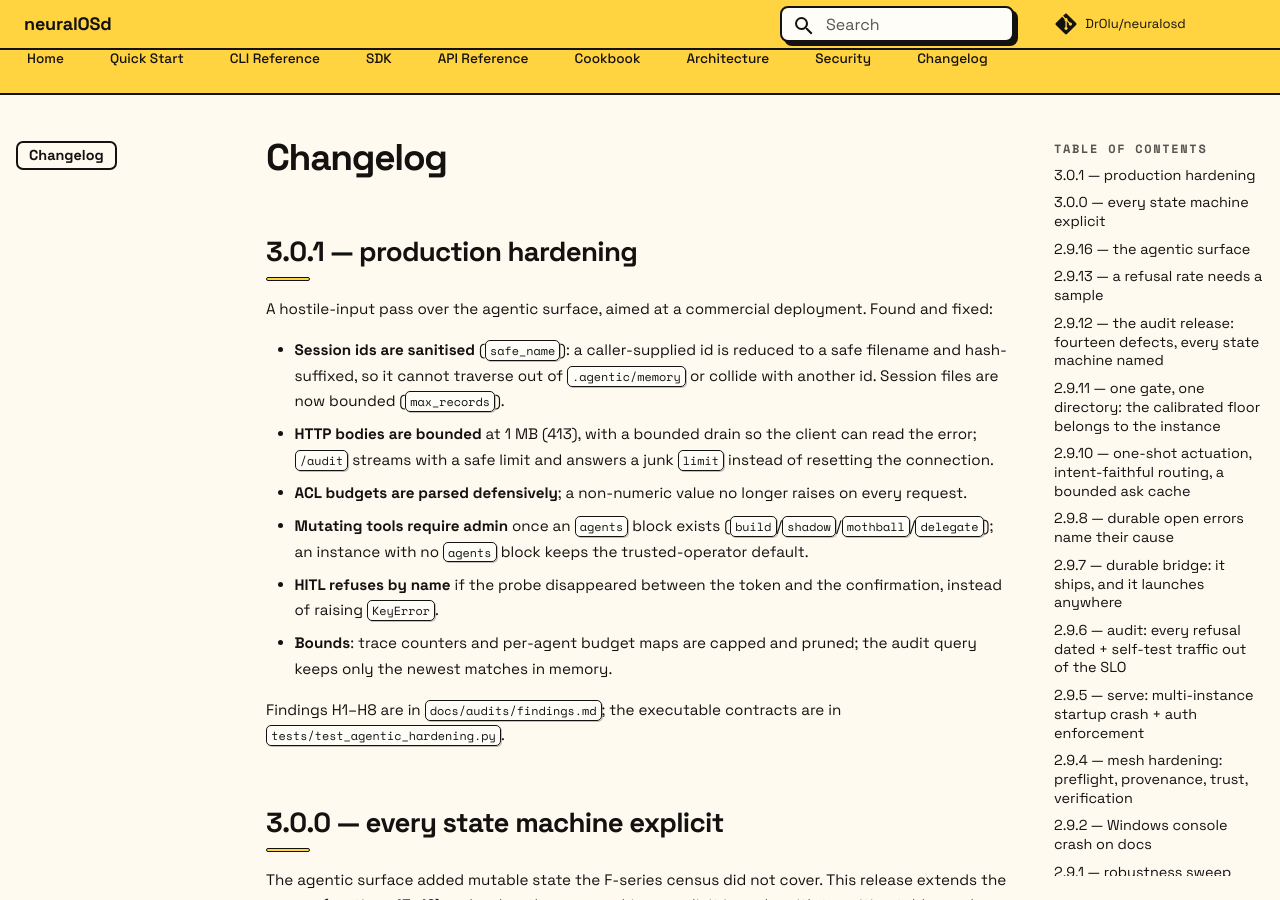
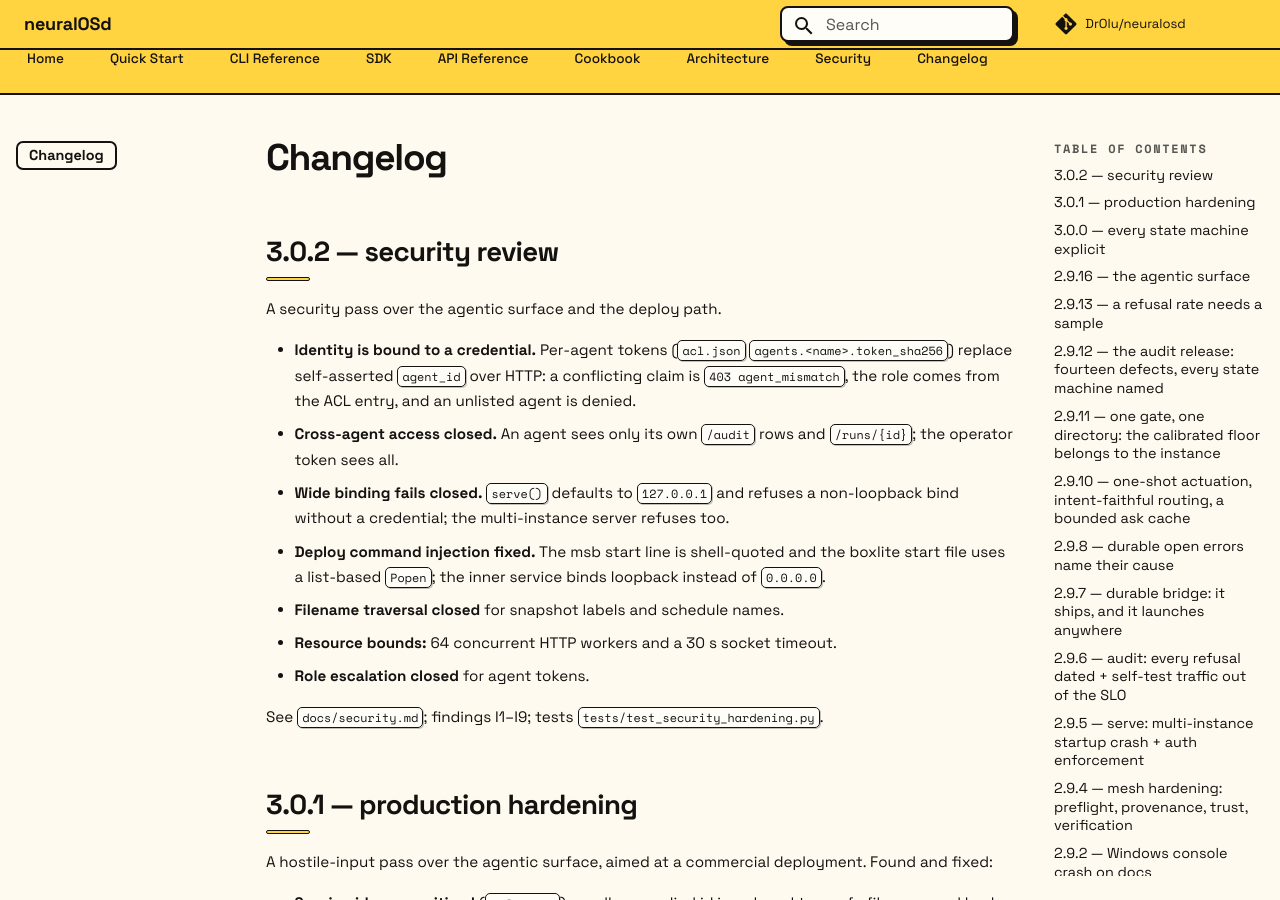
Before and after one commit to DrOlu/neuralosd, an MkDocs documentation site: the page built from docs/changelog.md, in a window 1280 px wide and 900 px high. Built offline with MkDocs 1.6.1 and Material for MkDocs 9.7.7, drawn with Linux system fonts in a browser that asks for light colours; comment, search, counter and statistics services are not loaded; some of the changed text lies outside the part shown.

Commit message:
chore(release): 3.0.2

```diff
--- a/docs/changelog.md
+++ b/docs/changelog.md
@@ -1,4 +1,27 @@
 # Changelog
+
+## 3.0.2 — security review
+
+A security pass over the agentic surface and the deploy path.
+
+- **Identity is bound to a credential.** Per-agent tokens (`acl.json`
+  `agents.<name>.token_sha256`) replace self-asserted `agent_id` over HTTP:
+  a conflicting claim is `403 agent_mismatch`, the role comes from the ACL
+  entry, and an unlisted agent is denied.
+- **Cross-agent access closed.** An agent sees only its own `/audit` rows
+  and `/runs/{id}`; the operator token sees all.
+- **Wide binding fails closed.** `serve()` defaults to `127.0.0.1` and
+  refuses a non-loopback bind without a credential; the multi-instance
+  server refuses too.
+- **Deploy command injection fixed.** The msb start line is shell-quoted and
+  the boxlite start file uses a list-based `Popen`; the inner service binds
+  loopback instead of `0.0.0.0`.
+- **Filename traversal closed** for snapshot labels and schedule names.
+- **Resource bounds:** 64 concurrent HTTP workers and a 30 s socket timeout.
+- **Role escalation closed** for agent tokens.
+
+See `docs/security.md`; findings I1–I9; tests
+`tests/test_security_hardening.py`.
 
 ## 3.0.1 — production hardening
 
--- a/pyproject.toml
+++ b/pyproject.toml
@@ -4,7 +4,7 @@ build-backend = "setuptools.build_meta"
 
 [project]
 name = "neuralosd"
-version = "3.0.1"
+version = "3.0.2"
 description = "Deterministic-first agentic runtime — @probe framework, chain runner, meta-selector, HITL guardrails, MCP/OpenAPI exposure, and microVM sandbox backends (BoxLite / Microsandbox)"
 readme = "README.md"
 requires-python = ">=3.10"
--- a/src/neuralosd/__init__.py
+++ b/src/neuralosd/__init__.py
@@ -6,7 +6,7 @@ One pip install. Two sandbox backends (BoxLite, Microsandbox). Any data
 source. Offline. On CPU. With verification gates, audit trail, and
 deterministic routing.
 """
-__version__ = "3.0.1"
+__version__ = "3.0.2"
 
 _DOCS = {
     "usage": "neuralOS usage and operations guide",
```
Also changed, not shown: 1 other file.
